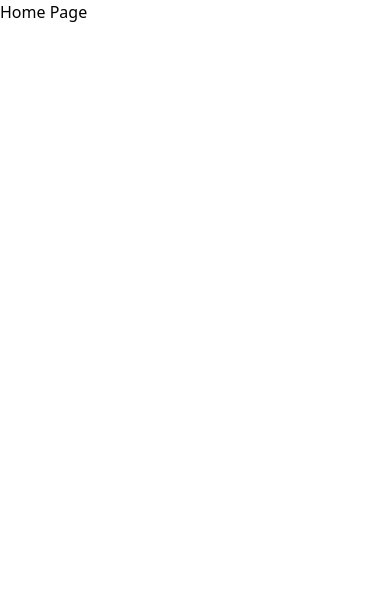
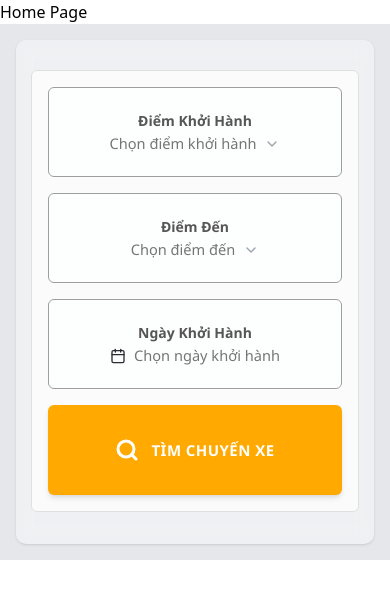
Before and after one commit to NgueyenQuangHoang/Bus-Ticket-Booking-System, a React (Vite) app in the folder client/: page / in a window 390 px wide. Shown: the top 598 px of the page. Built offline with nearby package versions, Linux system fonts and the light colour scheme.

Commit message:
Xong UI và Responsive cơ bản của from tìm chuyến xe

```diff
--- a/client/package.json
+++ b/client/package.json
@@ -13,7 +13,10 @@
     "@reduxjs/toolkit": "^2.11.2",
     "@tailwindcss/vite": "^4.1.18",
     "axios": "^1.13.2",
+    "date-fns": "^4.1.0",
+    "lucide-react": "^0.562.0",
     "react": "^19.2.0",
+    "react-day-picker": "^9.13.0",
     "react-dom": "^19.2.0",
     "react-redux": "^9.2.0",
     "react-router-dom": "^7.11.0",
--- /dev/null
+++ b/client/src/components/BusSearchWidget.tsx
@@ -0,0 +1,284 @@
+import { useState, useRef, useEffect } from "react";
+import { DayPicker } from "react-day-picker";
+import { format } from "date-fns";
+import { enUS } from "date-fns/locale";
+import {
+  Calendar as CalendarIcon,
+  Search,
+  ChevronDown,
+  Check,
+} from "lucide-react";
+import "react-day-picker/dist/style.css";
+
+// --- DATA ---
+const VIETNAM_PROVINCES: string[] = [
+  "Hà Nội",
+  "Hồ Chí Minh",
+  "Đà Nẵng",
+  "Hải Phòng",
+  "Cần Thơ",
+  "An Giang",
+  "Bà Rịa - Vũng Tàu",
+  "Bắc Giang",
+  "Bắc Ninh",
+  "Bình Dương",
+  "Bình Định",
+  "Bình Thuận",
+  "Cà Mau",
+  "Đắk Lắk",
+  "Đồng Nai",
+  "Đồng Tháp",
+  "Gia Lai",
+  "Hà Giang",
+  "Hải Dương",
+  "Khánh Hòa",
+  "Kiên Giang",
+  "Lâm Đồng",
+  "Lào Cai",
+  "Long An",
+  "Nam Định",
+  "Nghệ An",
+  "Ninh Bình",
+  "Phú Thọ",
+  "Quảng Bình",
+  "Quảng Nam",
+  "Quảng Ngãi",
+  "Quảng Ninh",
+  "Sóc Trăng",
+  "Thanh Hóa",
+  "Thừa Thiên Huế",
+  "Tiền Giang",
+  "Vĩnh Phúc",
+  "Yên Bái",
+].sort();
+
+// --- TYPE ---
+interface CustomSelectProps {
+  label: string;
+  value: string;
+  onChange: (val: string) => void;
+  options: string[];
+  placeholder?: string;
+}
+
+// --- COMPONENT CON: CUSTOM SELECT ---
+const CustomSelect = ({
+  label,
+  value,
+  onChange,
+  options,
+  placeholder = "Chọn...",
+}: CustomSelectProps) => {
+  const [isOpen, setIsOpen] = useState(false);
+  const containerRef = useRef<HTMLDivElement>(null);
+
+  // Click outside để đóng dropdown
+  useEffect(() => {
+    function handleClickOutside(event: MouseEvent) {
+      if (
+        containerRef.current &&
+        !containerRef.current.contains(event.target as Node)
+      ) {
+        setIsOpen(false);
+      }
+    }
+    document.addEventListener("mousedown", handleClickOutside);
+    return () => document.removeEventListener("mousedown", handleClickOutside);
+  }, []);
+
+  return (
+    <div
+      ref={containerRef}
+      className={`relative xl:w-[330px] w-full h-[90px] border rounded-[6px] bg-white/60 flex flex-col items-center justify-center gap-1 cursor-pointer transition-colors select-none
+        ${
+          isOpen
+            ? "border-black bg-white"
+            : "border-[#9E9E9E] hover:border-gray-600 hover:bg-gray-100"
+        }
+      `}
+      onClick={() => setIsOpen(!isOpen)}
+    >
+      {/* Label */}
+      <label className="font-bold text-[14px] leading-[19px] text-[#565656] text-center cursor-pointer">
+        {label}
+      </label>
+
+      {/* Value hiển thị */}
+      <div className="flex items-center gap-2">
+        <span
+          className={`text-[14.6px] leading-[19px] ${
+            value ? "text-black font-medium" : "text-[#757575]"
+          }`}
+        >
+          {value || placeholder}
+        </span>
+        {/* Mũi tên dropdown */}
+        <ChevronDown
+          className={`w-4 h-4 text-gray-400 transition-transform ${
+            isOpen ? "rotate-180" : ""
+          }`}
+        />
+      </div>
+
+      {/* --- PHẦN DANH SÁCH XỔ XUỐNG --- */}
+      {isOpen && (
+        <div className="absolute top-[105%] left-0 w-full max-h-[300px] overflow-y-auto bg-white border border-gray-200 rounded-lg shadow-xl z-50 animate-in fade-in zoom-in duration-200">
+          {options.map((option) => (
+            <div
+              key={option}
+              className={`px-4 py-3 text-sm cursor-pointer flex justify-between items-center transition-colors
+                ${
+                  option === value
+                    ? "bg-orange-50 text-[#FFA901] font-bold" // Đã chọn
+                    : "text-gray-700 hover:bg-orange-100 hover:text-[#FFA901]" // Hover
+                }
+              `}
+              onClick={(e) => {
+                e.stopPropagation(); // Ngăn sự kiện nổi bọt lên cha
+                onChange(option);
+                setIsOpen(false);
+              }}
+            >
+              {option}
+              {option === value && <Check className="w-4 h-4" />}
+            </div>
+          ))}
+        </div>
+      )}
+    </div>
+  );
+};
+
+// --- COMPONENT CHÍNH ---
+export default function BusSearchWidget() {
+  const [departure, setDeparture] = useState<string>("");
+  const [destination, setDestination] = useState<string>("");
+  const [date, setDate] = useState<Date | undefined>(undefined);
+  const [isCalendarOpen, setIsCalendarOpen] = useState<boolean>(false);
+
+  // Ref click outside cho Calendar
+  const calendarRef = useRef<HTMLDivElement>(null);
+  useEffect(() => {
+    function handleClickOutside(event: MouseEvent) {
+      if (
+        calendarRef.current &&
+        !calendarRef.current.contains(event.target as Node)
+      ) {
+        setIsCalendarOpen(false);
+      }
+    }
+    document.addEventListener("mousedown", handleClickOutside);
+    return () => document.removeEventListener("mousedown", handleClickOutside);
+  }, []);
+
+  const handleSearch = () => {
+    console.log({ from: departure, to: destination, date });
+  };
+
+  return (
+    <div className="flex items-center justify-center min-h-[400px] bg-gray-200 p-4 font-['Segoe_UI']">
+      <div
+        className="w-[1200px] max-w-full min-h-[209px] rounded-[10px] p-[15px] pb-[32px] pt-[30px] flex flex-col gap-[20px] backdrop-blur-sm shadow-sm"
+        style={{ backgroundColor: "rgba(255, 255, 255, 0.4)" }}
+      >
+        <div
+          // --- PHẦN CHỈNH SỬA Ở ĐÂY ---
+          // 1. h-auto: Chiều cao tự động co giãn khi xếp dọc
+          // 2. xl:h-[147px]: Chỉ cố định chiều cao khi màn hình RẤT LỚN (trên 1280px)
+          // 3. flex-col: Mặc định là xếp dọc (cho mobile, iPad)
+          // 4. xl:flex-row: Chỉ xếp ngang khi màn hình trên 1280px
+          className="w-full h-auto xl:h-[147px]  border border-[#E0E0E0] rounded-[6px] flex flex-col xl:flex-row items-center justify-center gap-4 relative p-4"
+          style={{ backgroundColor: "rgba(255, 255, 255, 0.7)" }}
+        >
+          {/* 1. ĐIỂM KHỞI HÀNH (Dùng Custom Select) */}
+          <CustomSelect
+            label="Điểm Khởi Hành"
+            value={departure}
+            onChange={setDeparture}
+            options={VIETNAM_PROVINCES}
+            placeholder="Chọn điểm khởi hành"
+          />
+
+          {/* 2. ĐIỂM ĐẾN (Dùng Custom Select) */}
+          <CustomSelect
+            label="Điểm Đến"
+            value={destination}
+            onChange={setDestination}
+            options={VIETNAM_PROVINCES}
+            placeholder="Chọn điểm đến"
+          />
+
+          {/* 3. NGÀY KHỞI HÀNH */}
+          <div
+            ref={calendarRef}
+            className={`relative xl:w-[330px] w-full h-[90px] border rounded-[6px] bg-white/60 flex flex-col items-center justify-center gap-1 cursor-pointer transition-colors select-none
+              ${
+                isCalendarOpen
+                  ? "border-black bg-white"
+                  : "border-[#9E9E9E] hover:border-gray-600 hover:bg-gray-100"
+              }`}
+            onClick={() => setIsCalendarOpen(!isCalendarOpen)}
+          >
+            <label className="font-bold text-[14px] leading-[19px] text-[#565656] text-center cursor-pointer">
+              Ngày Khởi Hành
+            </label>
+            <div className="flex items-center justify-center gap-2">
+              <CalendarIcon className="w-[16px] h-[16px] text-[#292D32]" />
+              <span
+                className={`text-[14.6px] leading-[19px] ${
+                  date ? "text-black font-medium" : "text-[#757575]"
+                }`}
+              >
+                {date
+                  ? format(date, "dd/MM/yyyy", { locale: enUS })
+                  : "Chọn ngày khởi hành"}
+              </span>
+            </div>
+
+            {/* Popup Calendar */}
+            {isCalendarOpen && (
+              <div
+                className="absolute top-[105%]  z-50  bg-white shadow-xl rounded-lg border border-gray-200 p-2 animate-in fade-in zoom-in duration-200"
+                onClick={(e) => e.stopPropagation()}
+              >
+                <DayPicker
+                  mode="single"
+                  selected={date}
+                  onSelect={(d) => {
+                    setDate(d);
+                    setIsCalendarOpen(false);
+                  }}
+                  locale={enUS}
+                  disabled={{ before: new Date() }}
+                  modifiersClassNames={{
+                    selected:
+                      "bg-[#FFA901] text-white hover:bg-[#e59800] rounded-full font-bold",
+                    today: "text-[#FFA901] font-bold",
+                    disabled:
+                      "text-gray-200 cursor-not-allowed hover:bg-transparent hover:text-gray-200 decoration-gray-300",
+                  }}
+                  classNames={{
+                    day: "rounded-full hover:bg-orange-100 hover:text-[#FFA901] transition-colors cursor-pointer text-sm",
+                  }}
+                />
+              </div>
+            )}
+          </div>
+
+          {/* 4. BUTTON SEARCH */}
+          <button
+            onClick={handleSearch}
+            className="xl:w-[266px] w-full h-[90px] rounded-[6px] flex items-center justify-center gap-[12px] hover:opacity-90 transition-opacity active:scale-95 bg-[#FFA901] shadow-md hover:cursor-pointer"
+          >
+            <div className="relative flex items-center justify-center">
+              <Search className="w-[24px] h-[24px] text-white stroke-[3px]" />
+            </div>
+            <span className="font-bold text-[15px] leading-[17px] text-white tracking-[0.45px]">
+              TÌM CHUYẾN XE
+            </span>
+          </button>
+        </div>
+      </div>
+    </div>
+  );
+}
--- a/client/src/pages/public/HomePage.tsx
+++ b/client/src/pages/public/HomePage.tsx
@@ -1,8 +1,11 @@
+import BusSearchWidget from "../../components/BusSearchWidget";
+
 // đã có api ở service
 const HomePage = () => {
   return (
     <div>
       <h1>Home Page</h1>
+      <BusSearchWidget />
     </div>
   );
 };
```
Also changed, not shown: 1 other file (tests, documents, lock files or other folders).
